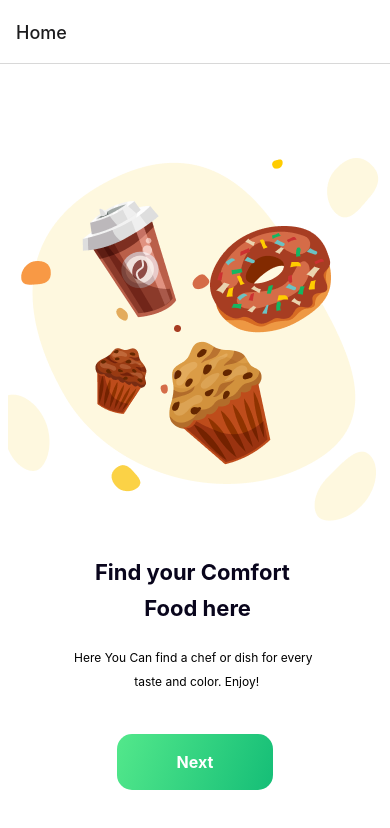
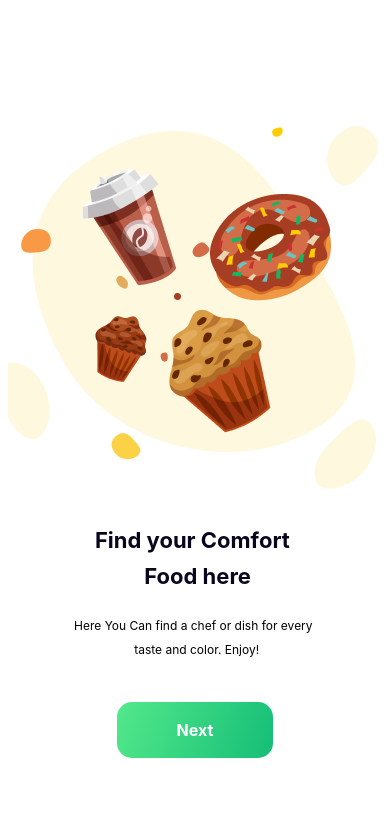
Before and after one commit to sonangrai/foodninja-ui, a React Native app: screen / in a window 390 px wide. Shown: the top 828 px of the page. Built offline with nearby package versions, Linux system fonts and the light colour scheme.

Commit message:
removed Screen header

```diff
--- a/App.tsx
+++ b/App.tsx
@@ -21,9 +21,13 @@ export default function App() {
 
   return (
     <NavigationContainer>
-      <Stack.Navigator>
-        <Stack.Screen name="Onboarding" component={Onboarding} options={{ title: "Home" }} />
-        <Stack.Screen name="Home" component={Home} options={{ title: "Home" }} />
+      <Stack.Navigator
+        screenOptions={(props) => ({
+          headerShown: false,
+        })}
+      >
+        <Stack.Screen name="Onboarding" component={Onboarding} />
+        <Stack.Screen name="Home" component={Home} />
       </Stack.Navigator>
     </NavigationContainer>
   );
```
